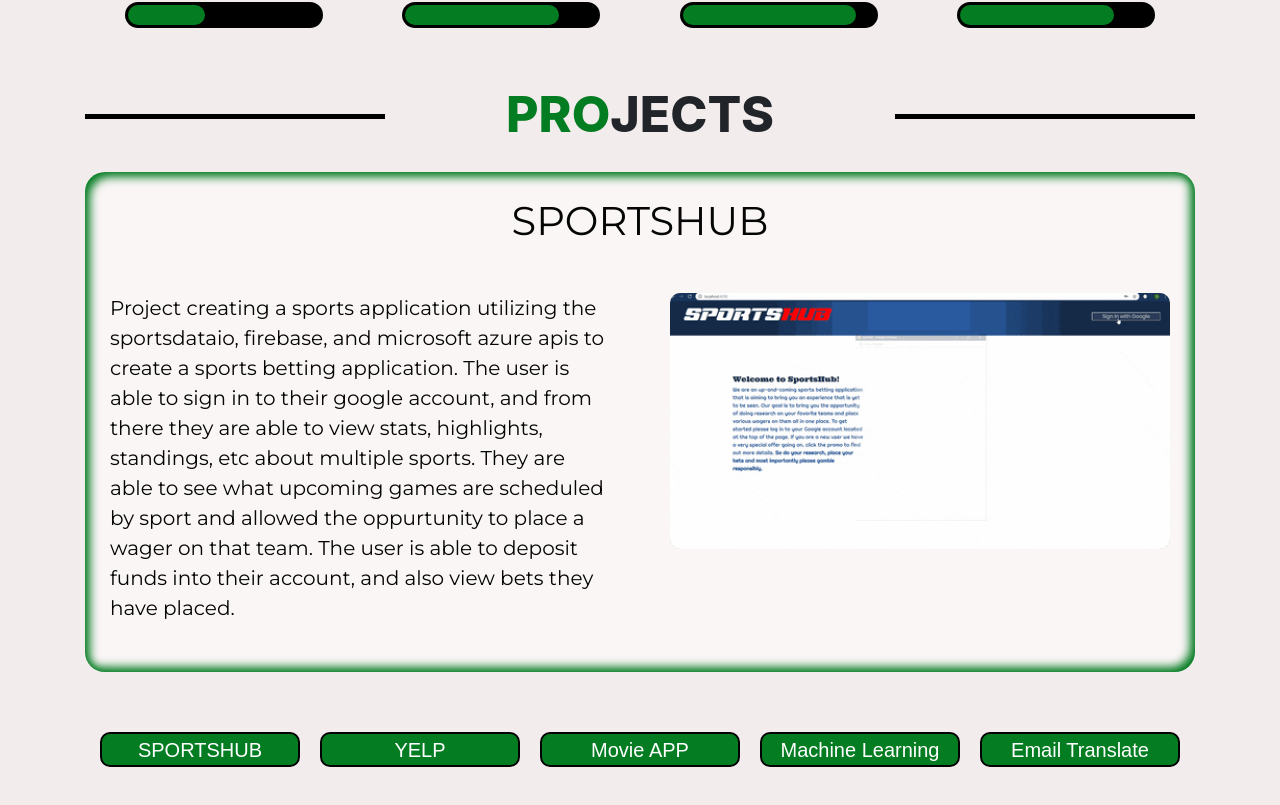
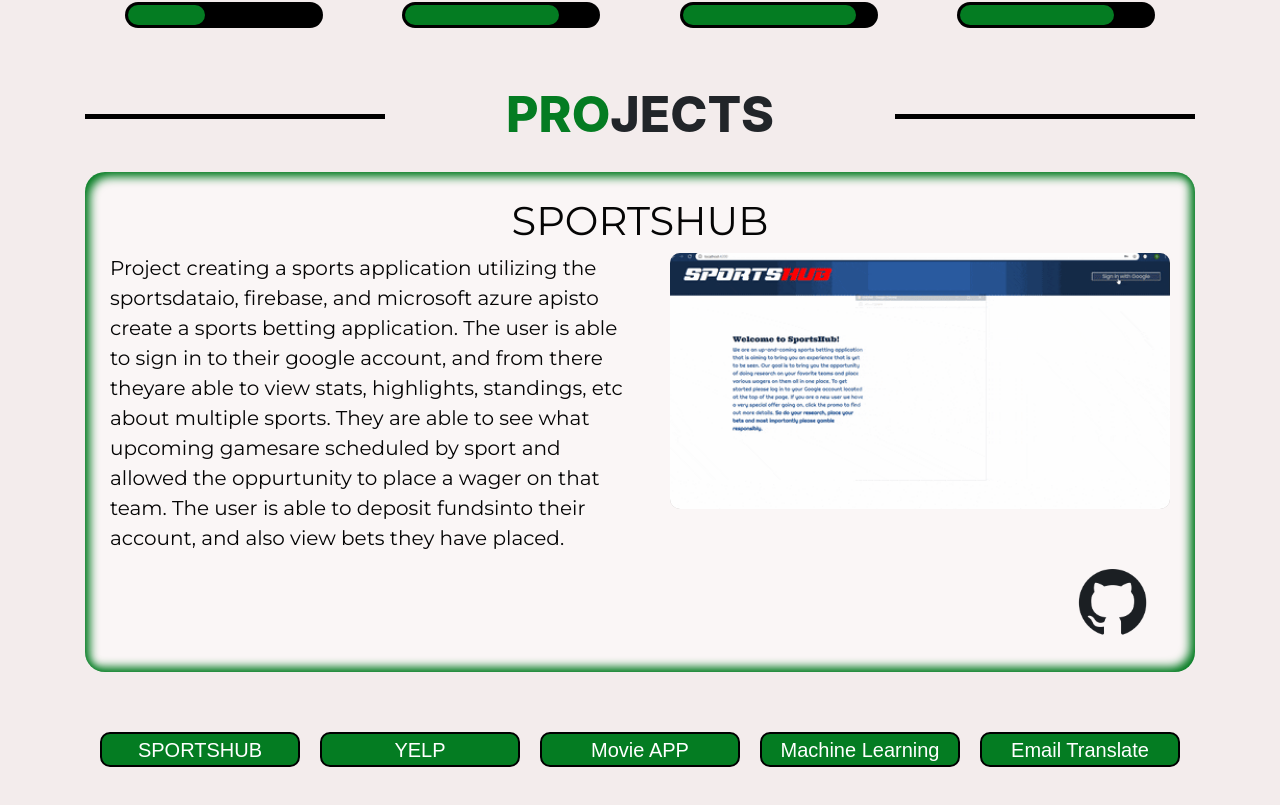
Before and after one commit to dennisbalsam/Portfolio, a React (Create React App) app: page / in a window 1280 px wide. Shown: the part 1874-2679 px from the top of the page. Built offline with nearby package versions, Linux system fonts and the light colour scheme; a web font is replaced by a local one.

Commit message:
added github links to projects

```diff
--- a/src/components/Projects.js
+++ b/src/components/Projects.js
@@ -3,7 +3,7 @@
 import SPORTSHUB from '../images/sportshub-gif.gif'
 import YELP from '../images/yelpAPP.gif'
 import MOVIES from '../images/movieApp.gif'
-
+import GIT from '../images/git.png'
 class Projects extends Component {
   constructor(props) {
     super(props)
@@ -11,6 +11,7 @@
         description: this.projects[0].description,
         gif: this.projects[0].gif,
         title: this.projects[0].title,
+        gitlink:this.projects[0].gitlink
     };
     this.handleClick = this.handleClick.bind(this);
   }
@@ -20,24 +21,37 @@
     {
         id: 1,
         title:'SPORTSHUB',
-        description: 'Project creating a sports application utilizing the sportsdataio, firebase, and microsoft azure apis to create a sports betting application. The user is able to sign in to their google account, and from there they are able to view stats, highlights, standings, etc about multiple sports. They are able to see what upcoming games are scheduled by sport and allowed the oppurtunity to place a wager on that team. The user is able to deposit funds into their account, and also view bets they have placed.',
+        description: 'Project creating a sports application utilizing the sportsdataio, firebase, and microsoft azure apis' +
+         'to create a sports betting application. The user is able to sign in to their google account, and from there they' +
+          'are able to view stats, highlights, standings, etc about multiple sports. They are able to see what upcoming games' +
+           'are scheduled by sport and allowed the oppurtunity to place a wager on that team. The user is able to deposit funds' +
+            'into their account, and also view bets they have placed.',
         gif: SPORTSHUB,
-        gitlink:'link'
+        gitlink:'https://github.com/denniskrup/sportshub'
     },
     {
         id:2,
-        description: 'Project utilizing the yelp, firebase and google MAPS API, to create a program with a modern, slick interace where the user signs in to their google account and can search for business using 3 search parameters, which provide a autocomplete function to show the results matching the criteria. The details page returns the selected business details, the maps location and an option to store it to the google users favorites.',
+        description: 'Project utilizing the yelp, firebase and google MAPS API, to create a program with a modern, slick'+
+         'interface where the user signs in to their google account and can search for business using 3 search' +
+          'parameters, which provide a autocomplete function to show the results matching the criteria. The details' +
+           'page returns the selected business details, the maps location and an option to store it to the google users' +
+            'favorites.',
         title:'YELP APP',
         gif: YELP,
-        gitlink:'link'
+        gitlink:'https://github.com/denniskrup/yelpAPI-APP'
 
     },
     {
         id:3,
-        description: 'Project conducting research to propose and develop different solutions for classification problems using Convolutional Neural Networks, by experimenting with different training approaches including batch training, gradient and stochastic gradient descent methods and different activation and loss functions, augmentation, pooling and dropout. Experiments done within this paper use the Flowers data set from Kaggle, which are plotted and analyzed in order to see evaluate the performance of the different applications and architectures using validation procedures. ',
+        description: 'Project conducting research to propose and develop different solutions for classification problems' +
+         'using Convolutional Neural Networks, by experimenting with different training approaches including batch training,' +
+          'gradient and stochastic gradient descent methods and different activation and loss functions, augmentation, pooling' +
+           'and dropout. Models created use the Flowers data set from Kaggle, which are plotted and analyzed in order to see' +
+           'evaluate the performance of the different applications and architectures using validation procedures. ' +
+           'There is no GIF as this was a research paper, Click the GitHub link if you would like to read it',
         title:'MACHINE LEARNING  PROJECT',
-        gif: 'location',
-        gitlink:'link'
+        gif:'',
+        gitlink:'https://github.com/denniskrup/Deep-Learning-with-Python-Research-Project/blob/master/Thesis-Paper/thesis-paper.pdf'
     },
     {
         id:4,
@@ -48,7 +62,9 @@
     },
     {
       id:5,
-      description: 'Project utilizing the OMDBApi ( a RESTful web service to obtain movie information), to create a small interface where the user can either view details about the pre-selected movie options, or do a search for details about the movie of their choice.',
+      description: 'Project utilizing the OMDBApi ( a RESTful web service to obtain movie information), to create a small' +
+       'interface where the user can either view details about the pre-selected movie options, or do a search for details' +
+        'about the movie of their choice.',
       title:'MOVIE APP',
       gif: MOVIES,
       gitlink:'link'
@@ -65,7 +81,7 @@
     });
 
     //set state
-    this.setState({ description: project.description, gif:project.gif, title:project.title });
+    this.setState({ description: project.description, gif:project.gif, title:project.title, gitlink:project.gitlink });
 
   }
 
@@ -81,9 +97,10 @@
             </div>
             <div>
               <div className="project-details">
-                <h1 className="text-center mb-5">{this.state.title}</h1>
-                <p className="text-center mb-5 project-description"  >{this.state.description}</p>
+                <h1 className="text-center mb-2">{this.state.title}</h1>
+                <p className="text-center project-description"  >{this.state.description}</p>
                 <img style={{display: 'inline-block'}} className="float-right" alt="demo gif" src={this.state.gif}></img>
+                <a style={{position:'inherit', bottom: '0'}}target="_blank" href={this.state.gitlink}><input className="float-right" type="image" height="30px" height="70px" id="saveform" src={GIT} alt="Submit Form"/></a>
               </div>
               <div class="btn-group" role="group" aria-label="Basic example">
                 <button  type="button" className="projectbtn" onClick={() => this.handleClick(1)}> SPORTSHUB</button>
--- a/src/index.css
+++ b/src/index.css
@@ -216,7 +216,7 @@
 }
 
 .project-description {
-  width: 500px;
+  width: 530px;
   display: inline-block;
   text-align: justify;
 }
```
Also changed, not shown: src/images/git.png (added).
